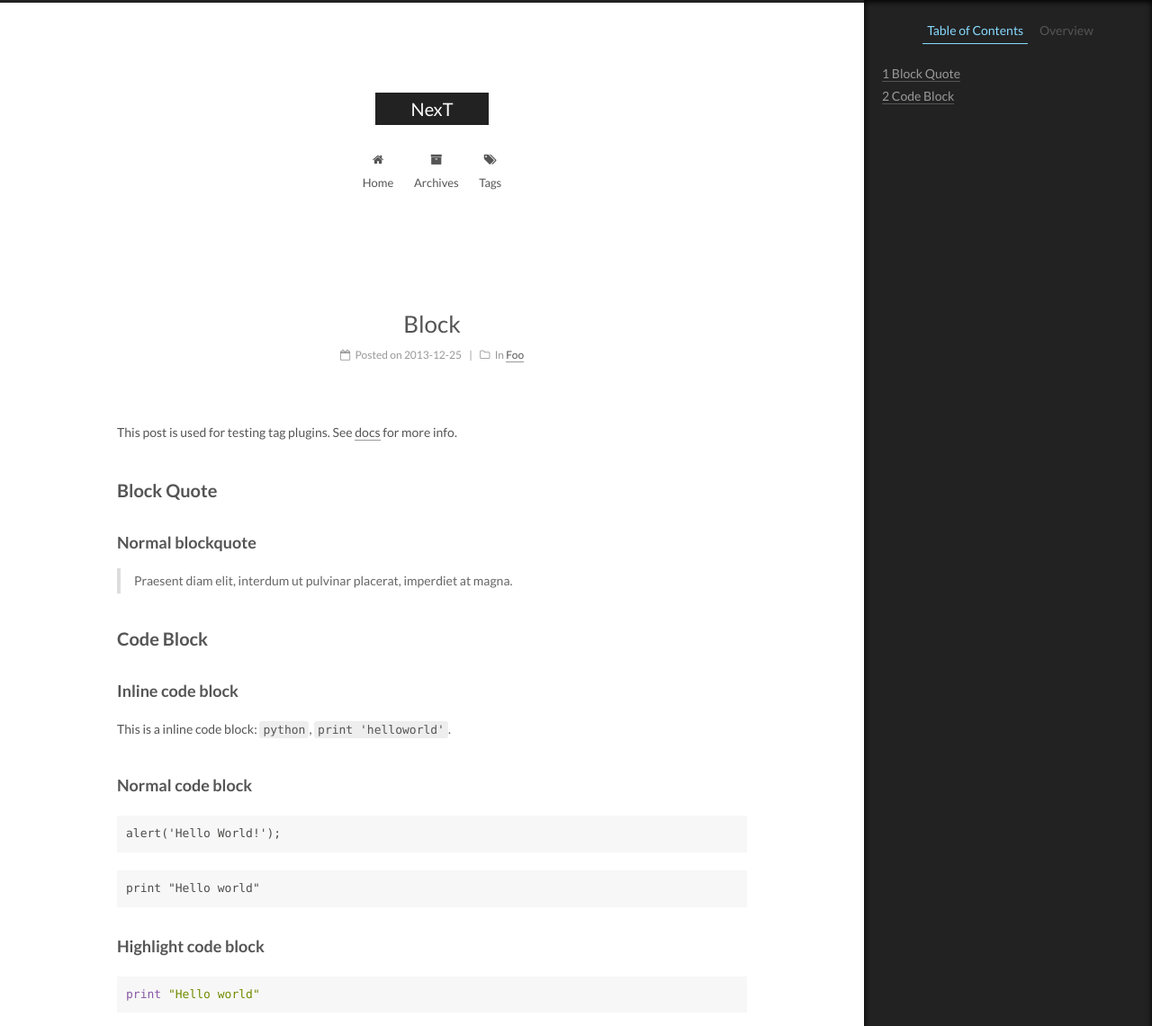
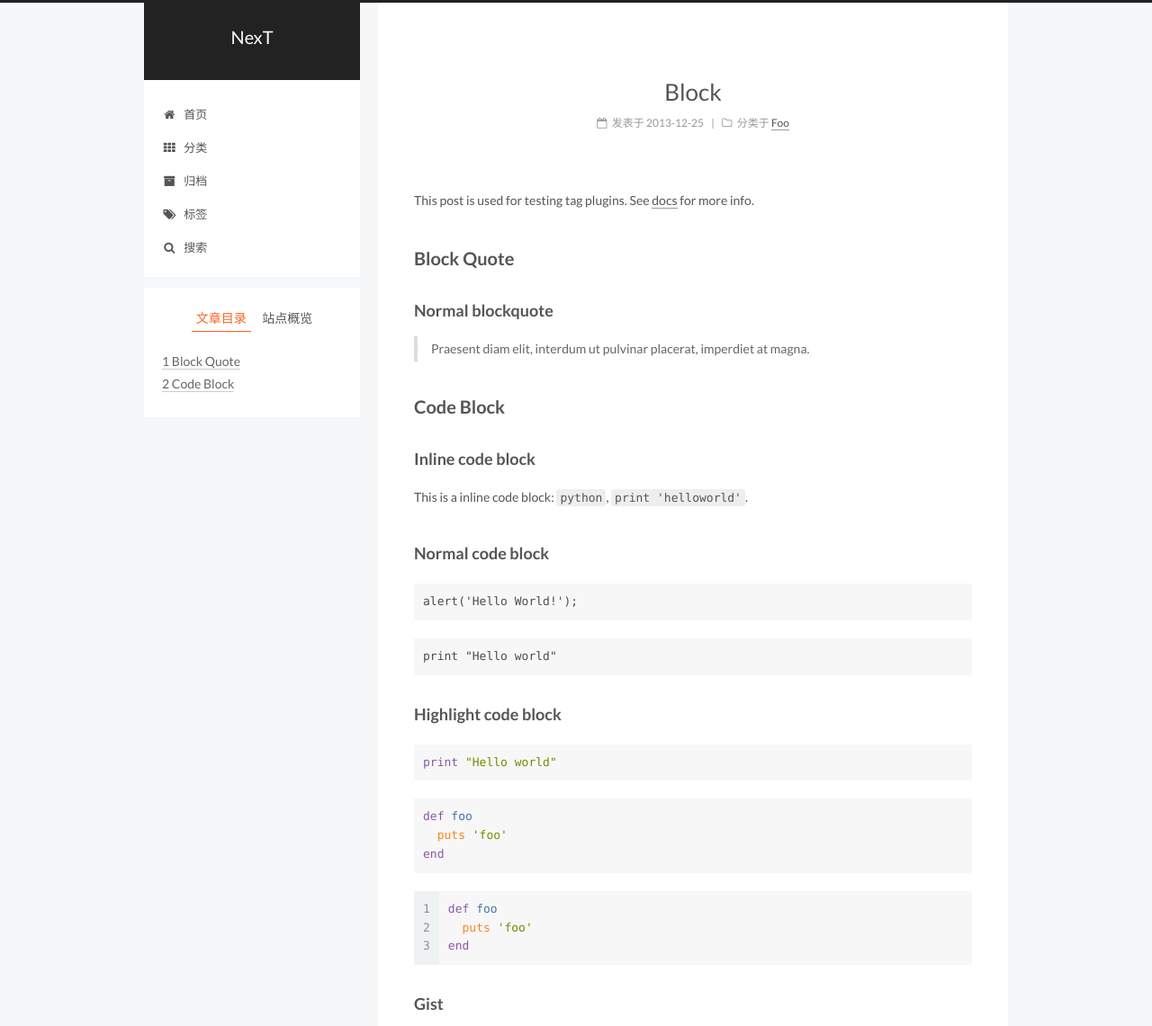
Before and after one commit to yrx0619/yrx0619.github.io, a Jekyll site: the page built from _posts/2013-12-25-block.md, in a window 1280 px wide and 1400 px high, cut to the strip 0-1141 px from the top of the window. Shown: the whole strip at 90% size. Built offline with Jekyll 4.4.1, drawn with Linux system fonts in a browser that asks for light colours; comment, search, counter and statistics services are not loaded; some of the changed text lies outside the part shown.

Commit message:
update my blog.

```diff
--- a/_config.yml
+++ b/_config.yml
@@ -9,7 +9,7 @@ subtitle:
 description:
 author: John Doe
 # Support language: de, en, fr-FR, id, ja, ko, pt-BR, pt, ru, zh-Hans, zh-hk, zh-tw
-language: en
+language: zh-Hans
 date_format: '%Y-%m-%d'
 
 # URL
@@ -116,11 +116,11 @@ index_with_subtitle: false
 
 # When running the site in a subdirectory (e.g. domain.tld/blog), remove the leading slash (/archives -> archives)
 menu:
-  home: /
-  #categories: /categories/
+  home: 首页
+  categories: 分类
   #about: /about/
-  archives: /archives/
-  tags: /tags/
+  archives: 归档
+  tags: 标签
   #sitemap: /sitemap.xml
   #commonweal: /404.html
 
@@ -150,9 +150,9 @@ menu_icons:
 # ---------------------------------------------------------------
 
 # Schemes
-scheme: Muse
+#scheme: Muse
 #scheme: Mist
-#scheme: Pisces
+scheme: Pisces
 
 
 # ---------------------------------------------------------------
@@ -372,7 +372,7 @@ han: false
 #swiftype_key:
 
 # Baidu Analytics ID
-#baidu_analytics:
+baidu_analytics: ec6b4532615c77d795f00649e484218e
 
 # Duoshuo ShortName
 #duoshuo_shortname:
@@ -559,7 +559,7 @@ algolia_search:
 
 # Local search
 local_search:
-  enable: false
+  enable: true
   # if auto, trigger search by changing input
   # if manual, trigger search by pressing enter key or search button
   trigger: auto
```
